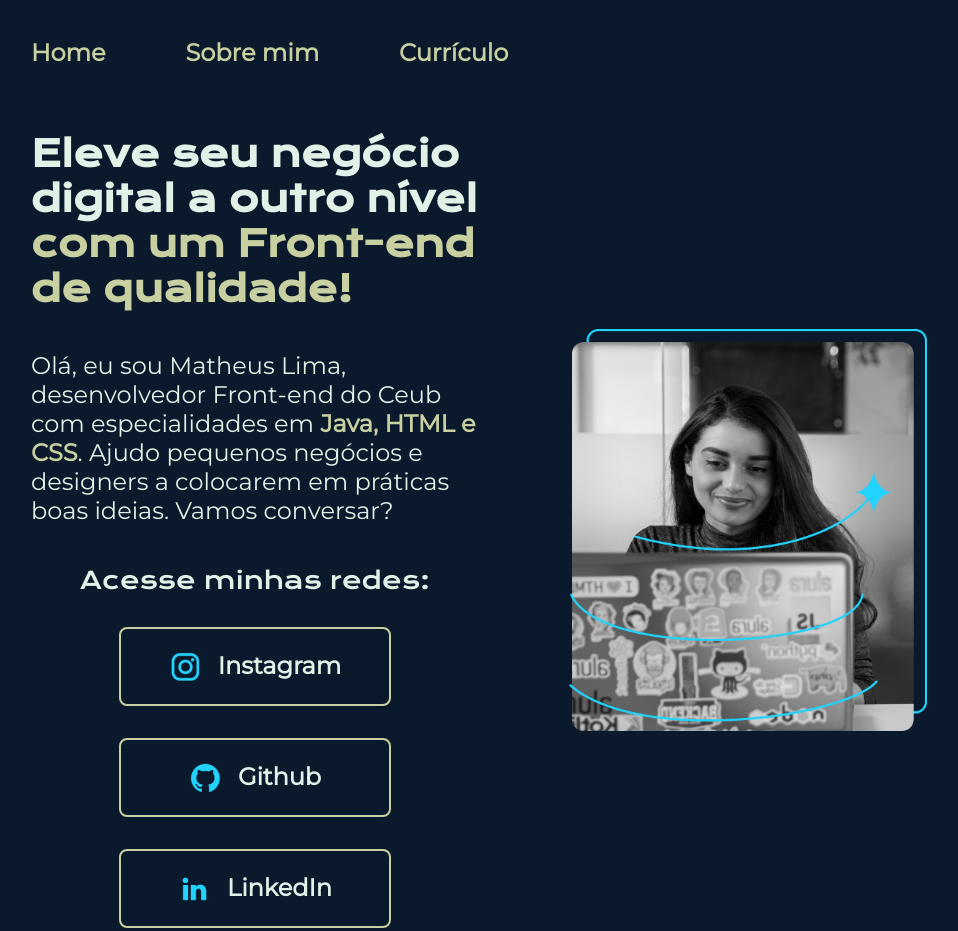
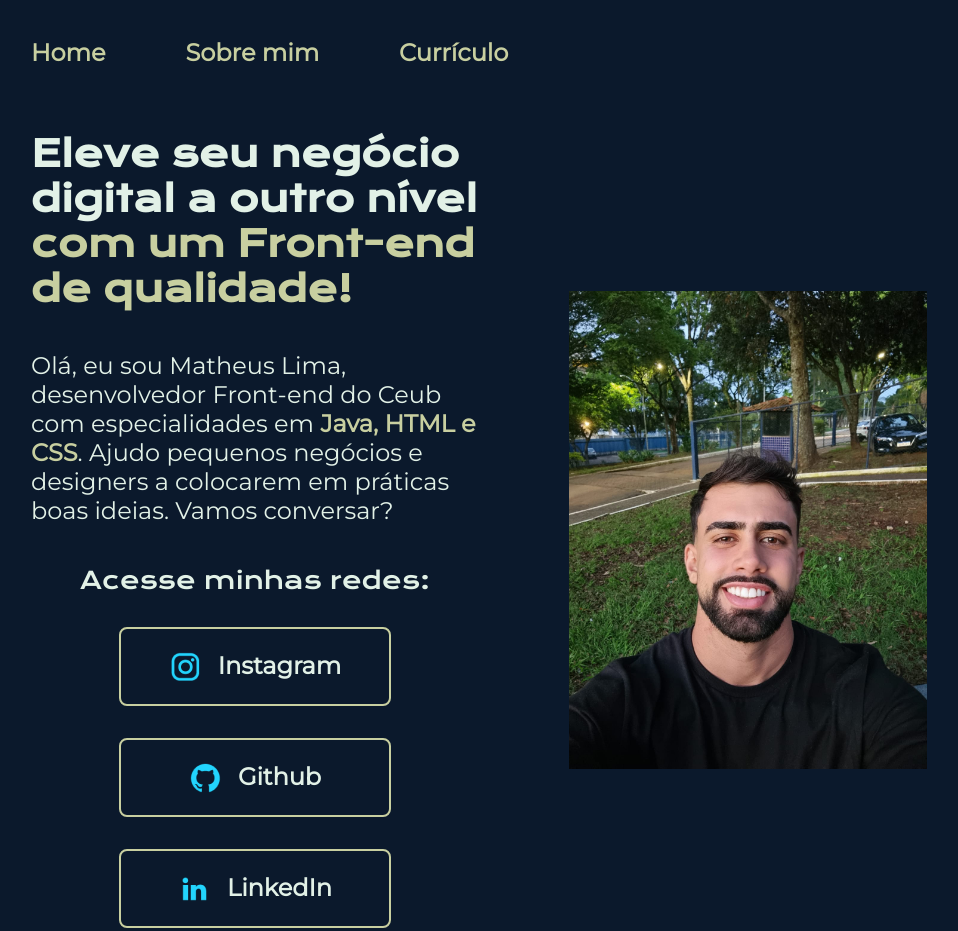
Before and after one commit to mttlima/portfolio, a plain HTML site: page index.html in a window 1280 px wide. Shown: the top 931 px of the page, without its empty margins (161-1119 px from the left). Drawn offline with nearby package versions, Linux system fonts and the light colour scheme.

Commit message:
Modificando foto de perfil

```diff
--- a/index.html
+++ b/index.html
@@ -35,7 +35,7 @@
                     LinkedIn</a>
             </div>
         </section>
-            <img class="imagem" src="img/Imagem (1).png" alt="foto perfil">
+            <img class="imagem" src="img/Imagem do WhatsApp de 2024-11-08 à(s) 18.40.04_21c86489.jpg" alt="foto perfil">
     </main>
     <footer class="rodape">
         Desenvolvido por Matheus Lima.
```
Also changed, not shown: img/Imagem do WhatsApp de 2024-11-08 à(s) 18.40.04_21c86489.jpg (added).
